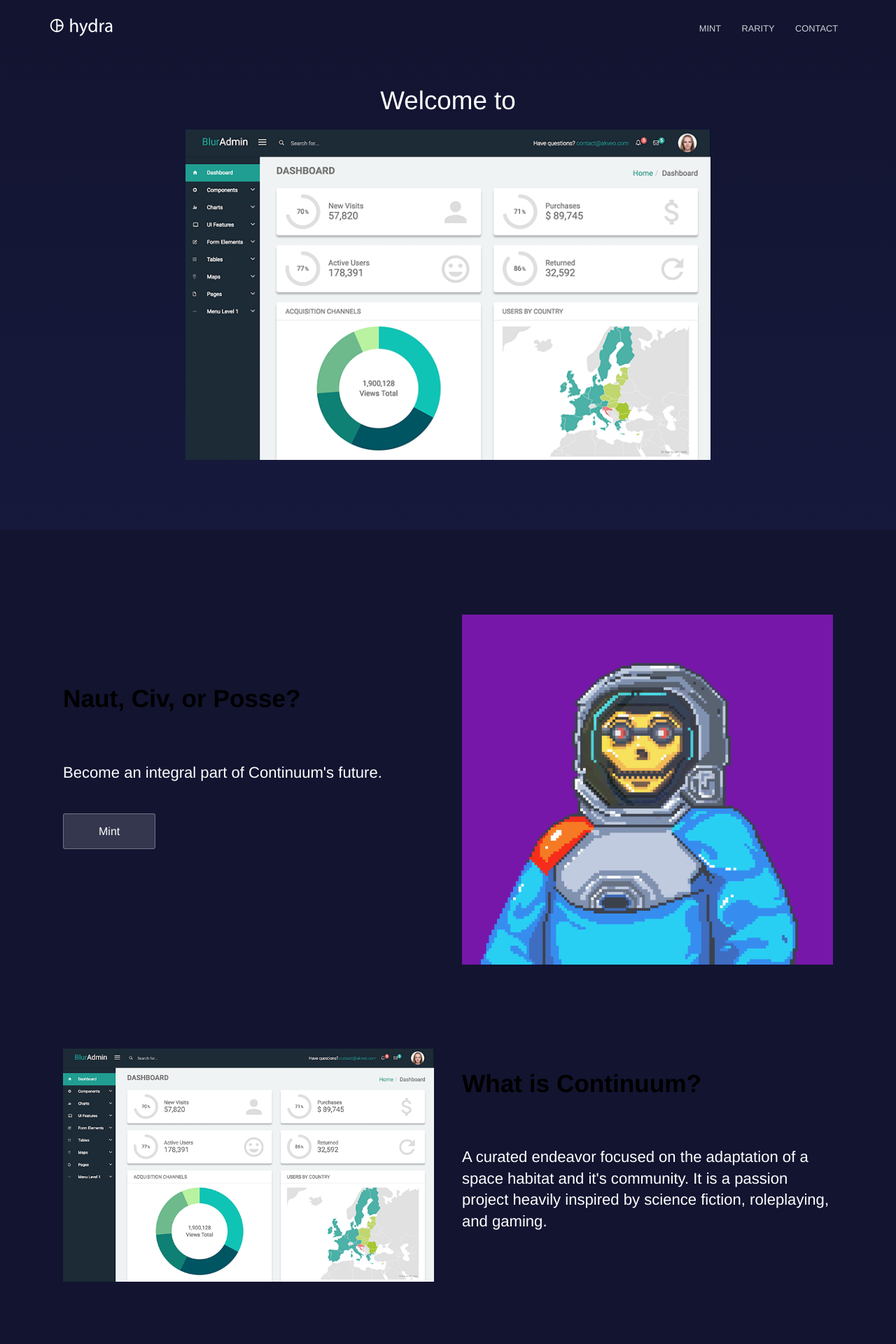
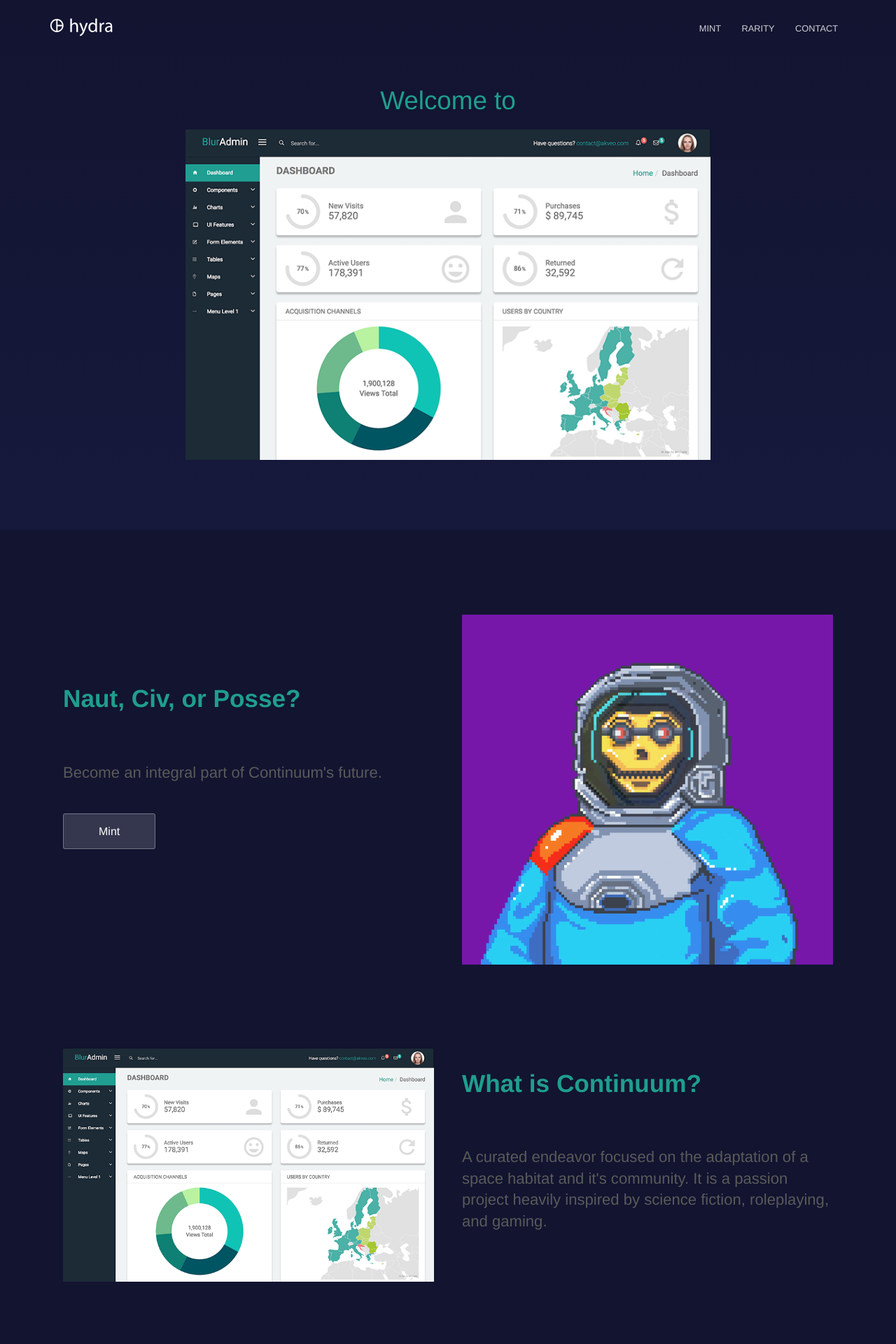
Before and after one commit to Temperedfire/continuum, a Jekyll site: the page built from index.html, in a window 1280 px wide. Shown: the top 1920 px of the page at 70% size. Built offline with Jekyll 4.4.1, drawn with Linux system fonts in a browser that asks for light colours.

Commit message:
Update elements.scss

```diff
--- a/_sass/elements.scss
+++ b/_sass/elements.scss
@@ -1,5 +1,5 @@
 html {
-	background: #2b2b40;
+	background: #121430;
 }
 
 html, body {
@@ -9,10 +9,11 @@ html, body {
 
 body {
 	font-family: "San Francisco", "Helvetica Neue", "Helvetica", "Arial";
+	background: #16193c;
 }
 
 a {
-	color: #1f9e8d;
+	color: #4dddca;
 	text-decoration: none;
 }
 
@@ -29,12 +30,14 @@ h1 strong, h2 strong {
 }
 
 h1 {
+	color: #1f9e8d;
 	font-weight: 300;
 	font-size: 2.3em;
 	margin: 0;
 }
 
 h2 {
+	color: #1f9e8d;
 	font-weight: 300;
 	font-size: 2.2em;
 	margin: 0 0 30px 0;
@@ -47,7 +50,7 @@ h3 {
 
 p, address {
 	font-size: 1.38em;
-	color: #fff;
+	color: rgb(90, 90, 90);
 	margin-bottom: 20px;
 	font-weight: 300;
 	line-height: 1.4em;
```
